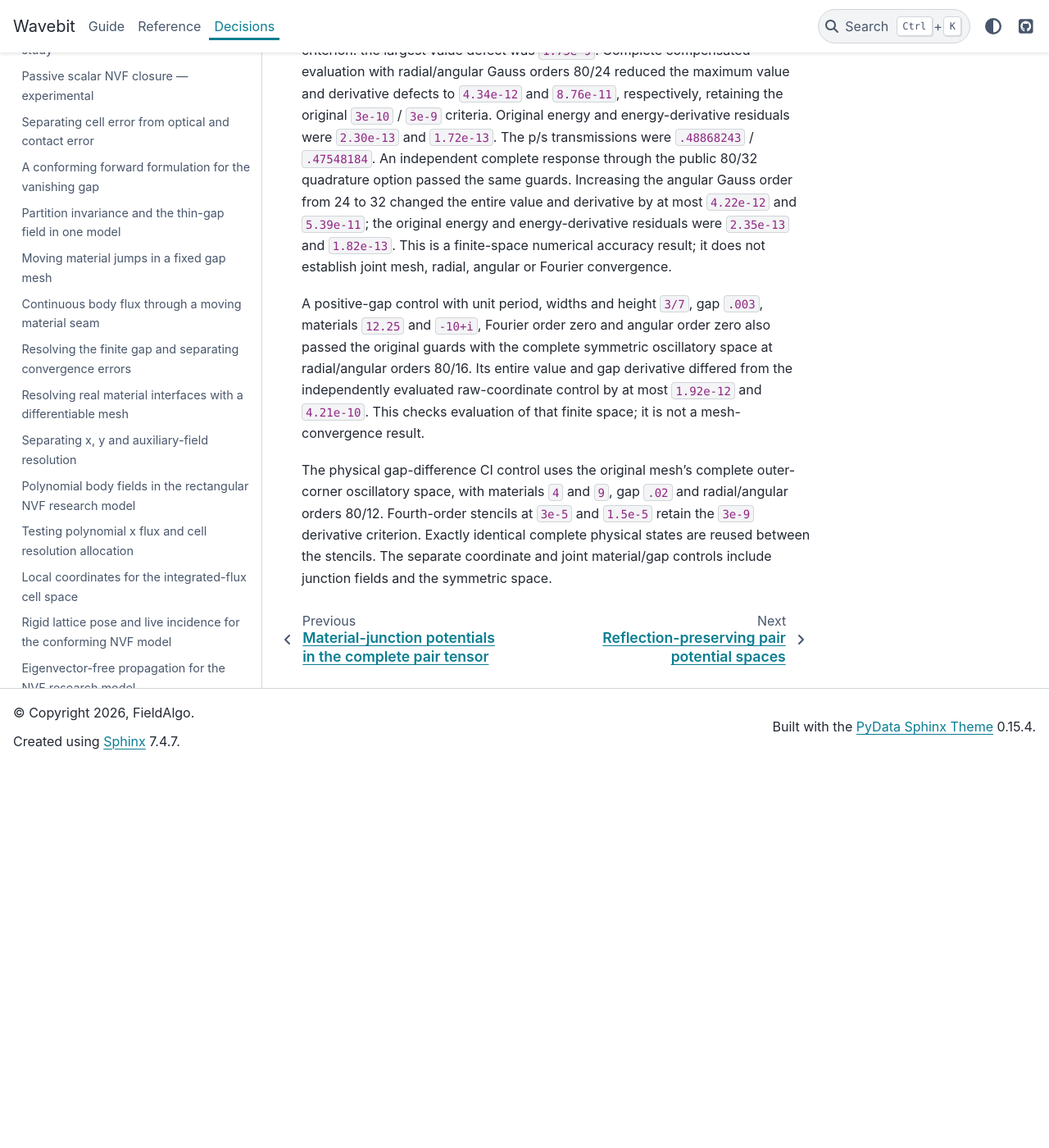
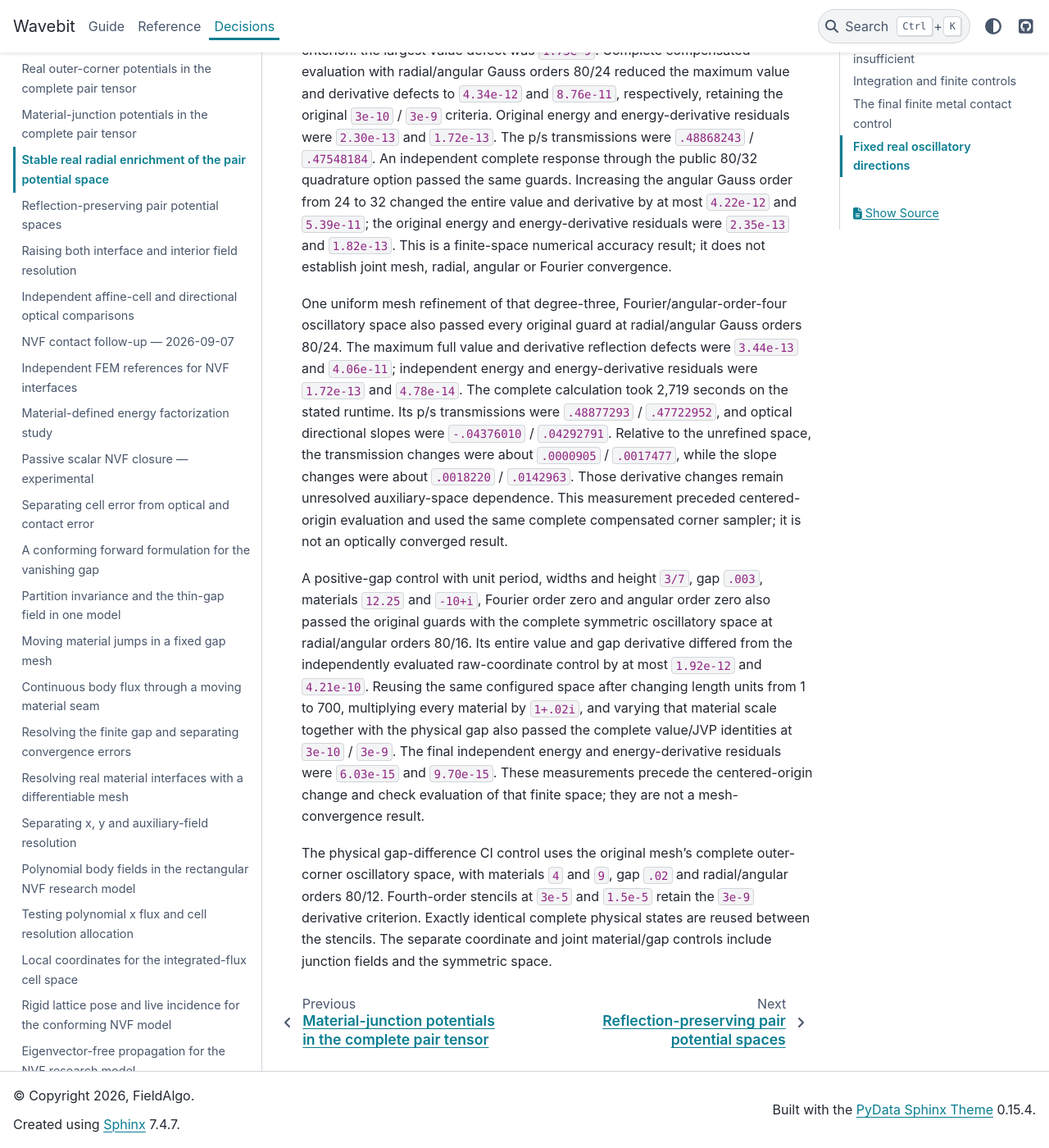
Before and after one commit to fieldalgo/wavebit, a Sphinx documentation site: the page built from docs/nvf-pair-radial-potentials.md, in a window 1280 px wide and 1400 px high, scrolled down 6511 px. Shown: the whole window at 82% size. Built offline with Sphinx 7.4.7 and the PyData theme 0.15.4, drawn with Linux system fonts in a browser that asks for light colours; before the commit the page ends 7444 px from its top, so only the background shows below that.

Commit message:
Record complete oscillatory mesh and joint material controls
Co-authored-by: Codex <noreply@openai.com>

```diff
--- a/docs/nvf-pair-radial-potentials.md
+++ b/docs/nvf-pair-radial-potentials.md
@@ -263,13 +263,31 @@ were `2.35e-13` and `1.82e-13`. This is a finite-space numerical accuracy
 result; it does not establish joint mesh, radial, angular or Fourier
 convergence.
 
+One uniform mesh refinement of that degree-three, Fourier/angular-order-four
+oscillatory space also passed every original guard at radial/angular Gauss
+orders 80/24. The maximum full value and derivative reflection defects were
+`3.44e-13` and `4.06e-11`; independent energy and energy-derivative residuals
+were `1.72e-13` and `4.78e-14`. The complete calculation took 2,719 seconds
+on the stated runtime. Its p/s transmissions were `.48877293` / `.47722952`,
+and optical directional slopes were `-.04376010` / `.04292791`. Relative to
+the unrefined space, the transmission changes were about `.0000905` /
+`.0017477`, while the slope changes were about `.0018220` / `.0142963`.
+Those derivative changes remain unresolved auxiliary-space dependence.
+This measurement preceded centered-origin evaluation and used the same
+complete compensated corner sampler; it is not an optically converged result.
+
 A positive-gap control with unit period, widths and height `3/7`, gap `.003`,
 materials `12.25` and `-10+i`, Fourier order zero and angular order zero also
 passed the original guards with the complete symmetric oscillatory space at
 radial/angular orders 80/16. Its entire value and gap derivative differed from
 the independently evaluated raw-coordinate control by at most `1.92e-12` and
-`4.21e-10`. This checks evaluation of that finite space; it is not a
-mesh-convergence result.
+`4.21e-10`. Reusing the same configured space after changing length units
+from 1 to 700, multiplying every material by `1+.02i`, and varying that
+material scale together with the physical gap also passed the complete
+value/JVP identities at `3e-10` / `3e-9`. The final independent energy and
+energy-derivative residuals were `6.03e-15` and `9.70e-15`. These measurements
+precede the centered-origin change and check evaluation of that finite space;
+they are not a mesh-convergence result.
 
 The physical gap-difference CI control uses the original mesh's complete
 outer-corner oscillatory space, with materials `4` and `9`, gap `.02` and
```
